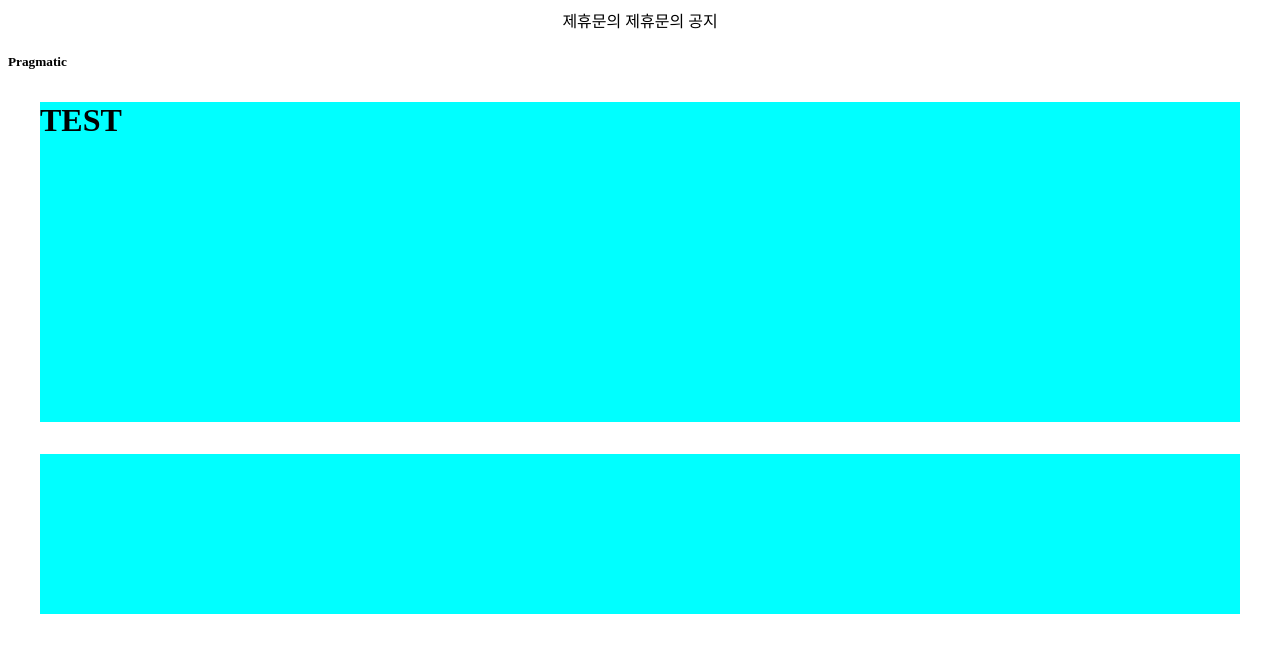
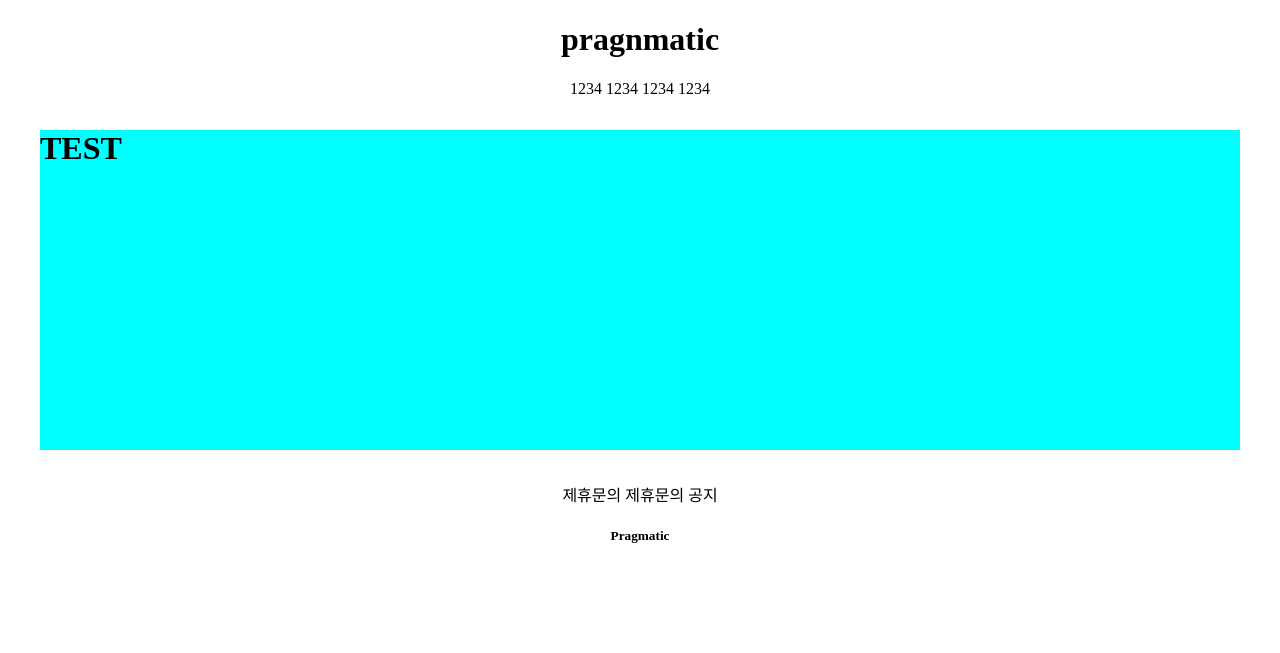
Before and after one commit to WOOONGGG/gis_1, a Django app: page /accounts/hello_world/ in a window 1280 px wide. Shown: the top 653 px of the page. Run offline with Django 3.2, Linux system fonts and the light colour scheme.

Commit message:
21.07.05_1
.

```diff
--- a/templates/footer.html
+++ b/templates/footer.html
@@ -1,3 +1,13 @@
-<div style ='height: 10rem; background-color: aqua; margin: 2rem; border-radius: : 1rem'>
+<div style = 'text-align:center'>
+
+    <div>
+        <span>제휴문의</span>
+        <span>제휴문의</span>
+        <span>공지</span>
+    </div>
+    <div>
+        <h5>Pragmatic</h5>
+    </div>
+
 
 </div>
--- a/templates/header.html
+++ b/templates/header.html
@@ -1,18 +1,13 @@
-<div style = 'text-align:center'>
+<div style="text-align: center">
 
-    <di제휴문의
-        <span>제휴문의</span>
-        <span>제휴문의</span>
-        <span>공지</span>
+    <div>
+        <h1>pragnmatic
+        </h1>
     </div>
     <div>
-        <h5>Pragmatic</h5>
-
-
-
-
-
+        <span>1234</span>
+        <span>1234</span>
+        <span>1234</span>
+        <span>1234</span>
     </div>
-
-
 </div>
```
